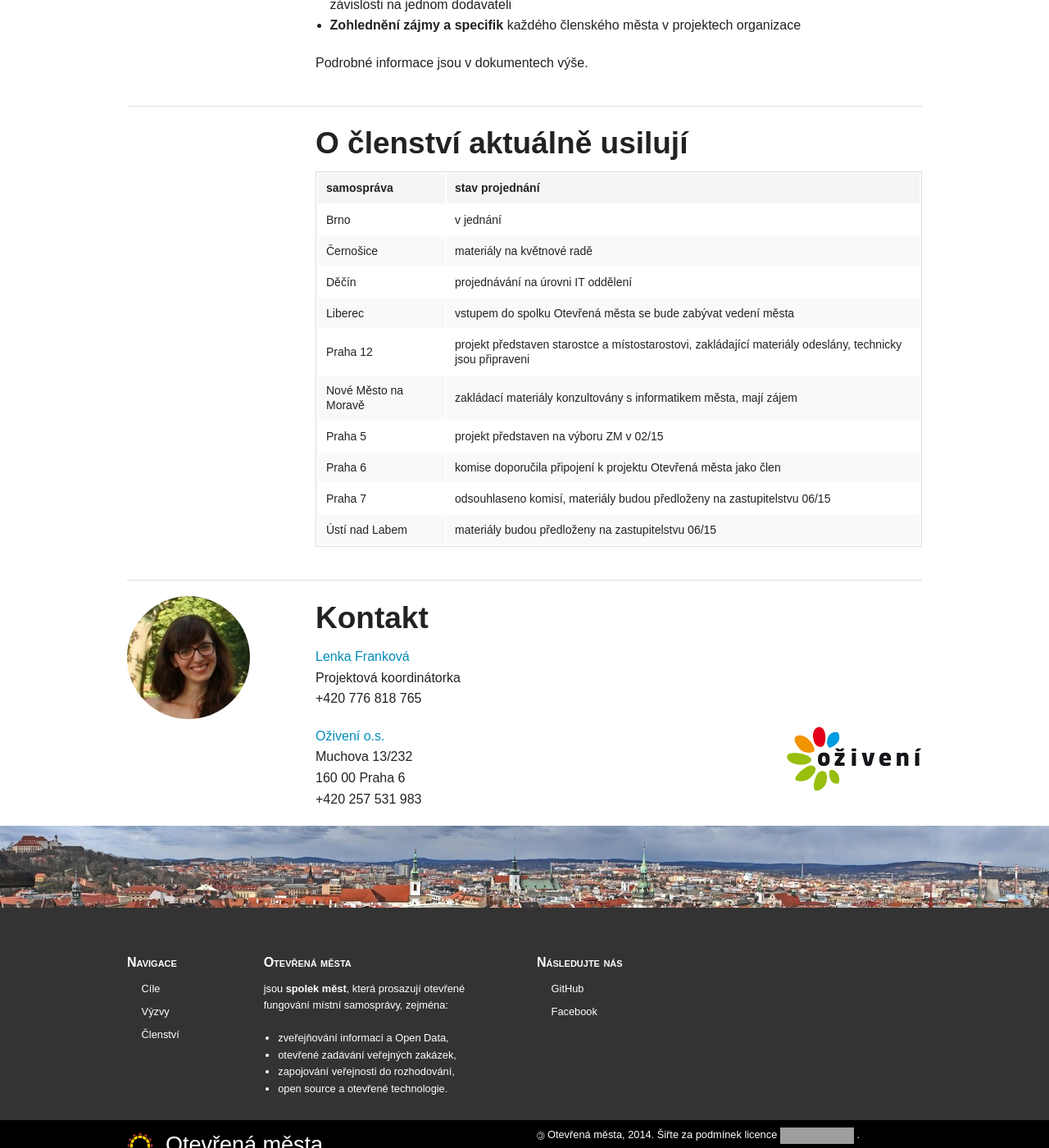
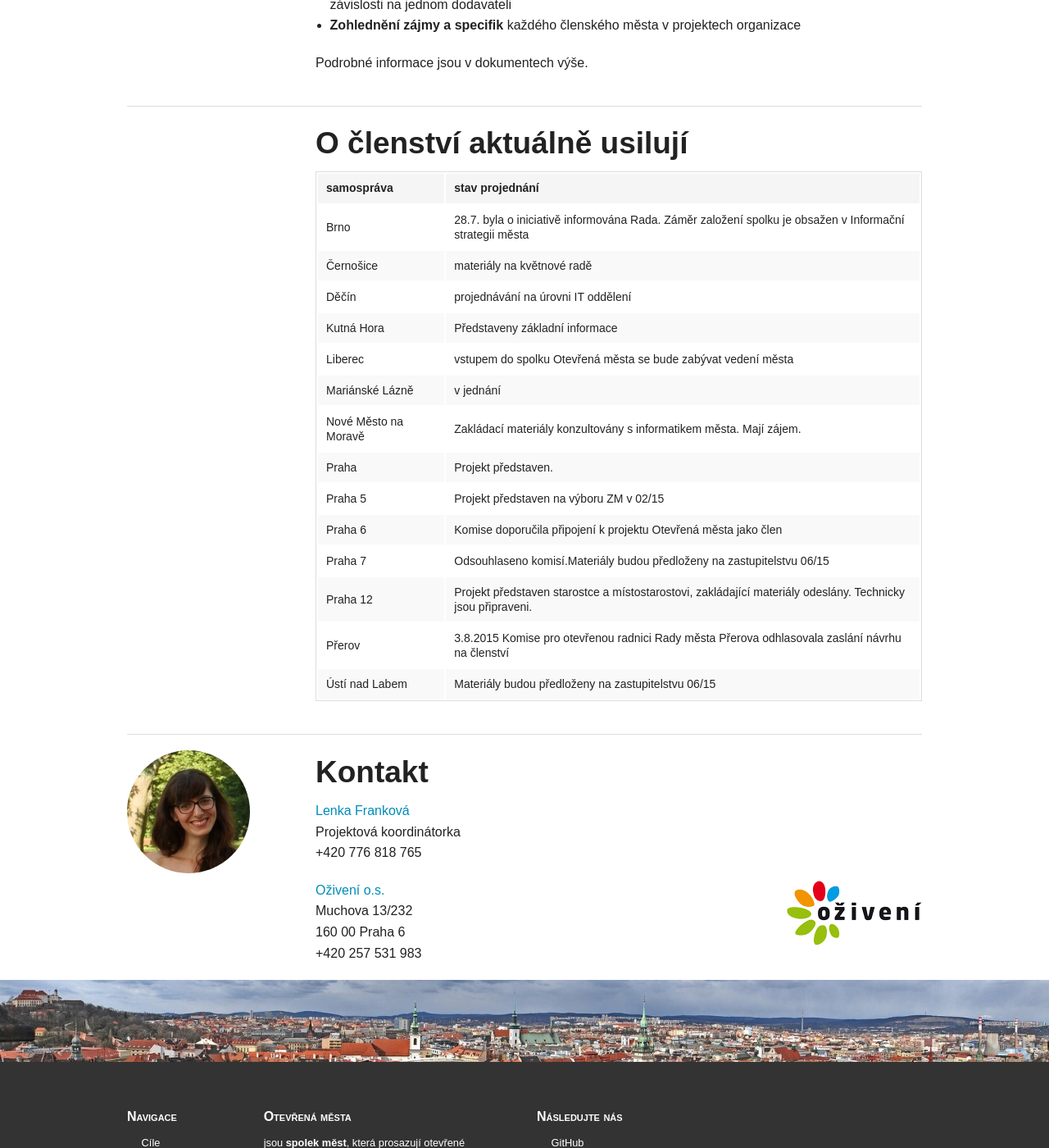
Before and after one commit to otevrenamesta/otevrenamesta.github.io, a Jekyll site: the page built from pages/clenstvi.md, in a window 1280 px wide and 1400 px high, scrolled down 1258 px. Shown: the whole window at 82% size. Built offline with Jekyll 4.4.1, drawn with Linux system fonts in a browser that asks for light colours; nearby versions of some CDN libraries; library files that are not in the unit come from our copies; grey boxes are pictures that could not be loaded.

Commit message:
Update clenstvi.md
aktualizována tabulka zájemců

```diff
--- a/pages/clenstvi.md
+++ b/pages/clenstvi.md
@@ -57,16 +57,20 @@ Podrobné informace jsou v dokumentech výše.
 
 samospráva | stav projednání
 --- | ---
-Brno | v jednání
+Brno | 28.7. byla o iniciativě informována Rada. Záměr založení spolku je obsažen v Informační strategii města
 Černošice | materiály na květnové radě
 Děčín | projednávání na úrovni IT oddělení
+Kutná Hora | Představeny základní informace
 Liberec | vstupem do spolku Otevřená města se bude zabývat vedení města
-Praha 12 | projekt představen starostce a místostarostovi, zakládající materiály odeslány, technicky jsou připraveni
-Nové Město na Moravě | zakládací materiály konzultovány s informatikem města, mají zájem
-Praha 5 | projekt představen na výboru ZM v 02/15
-Praha 6 | komise doporučila připojení k projektu Otevřená města jako člen
-Praha 7 | odsouhlaseno komisí, materiály budou předloženy na zastupitelstvu 06/15
-Ústí nad Labem | materiály budou předloženy na zastupitelstvu 06/15
+Mariánské Lázně | v jednání
+Nové Město na Moravě | Zakládací materiály konzultovány s informatikem města. Mají zájem.
+Praha | Projekt představen.
+Praha 5 | Projekt představen na výboru ZM v 02/15
+Praha 6 | Komise doporučila připojení k projektu Otevřená města jako člen
+Praha 7 | Odsouhlaseno komisí.Materiály budou předloženy na zastupitelstvu 06/15
+Praha 12 | Projekt představen starostce a místostarostovi, zakládající materiály odeslány. Technicky jsou připraveni.
+Přerov | 3.8.2015 Komise pro otevřenou radnici Rady města Přerova odhlasovala zaslání návrhu na členství
+Ústí nad Labem | Materiály budou předloženy na zastupitelstvu 06/15
 
 ----
 
```
